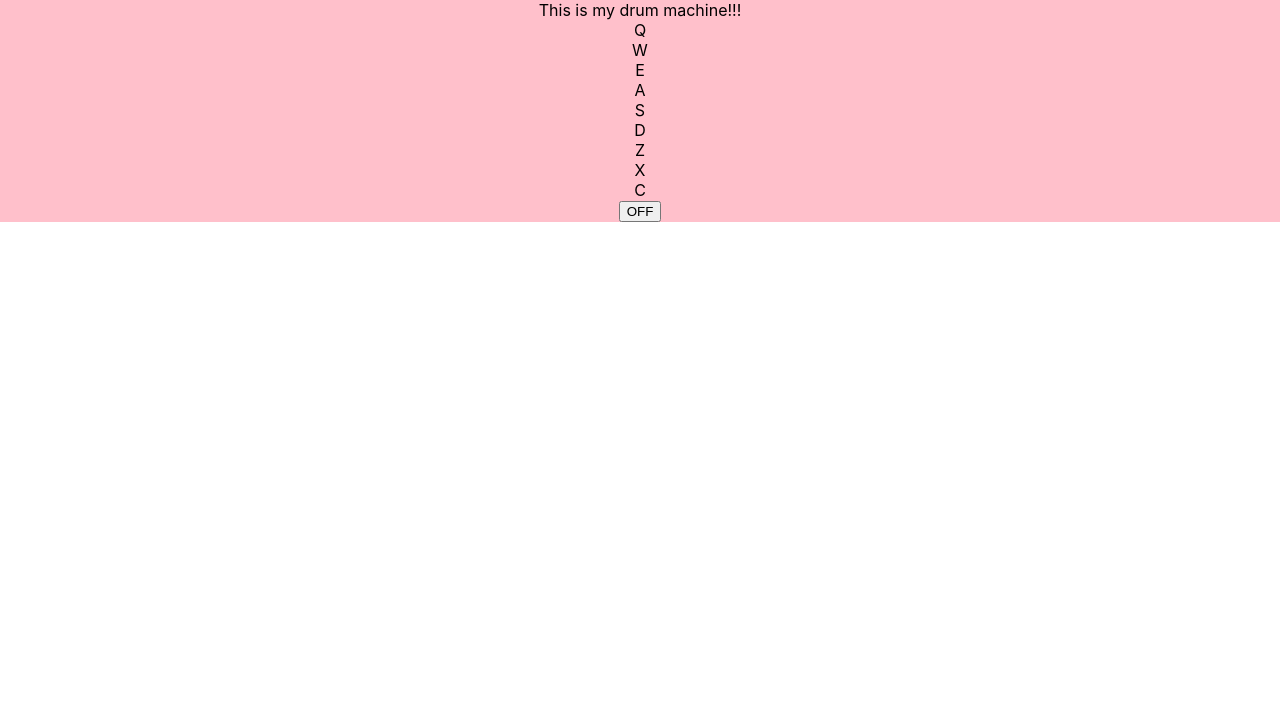
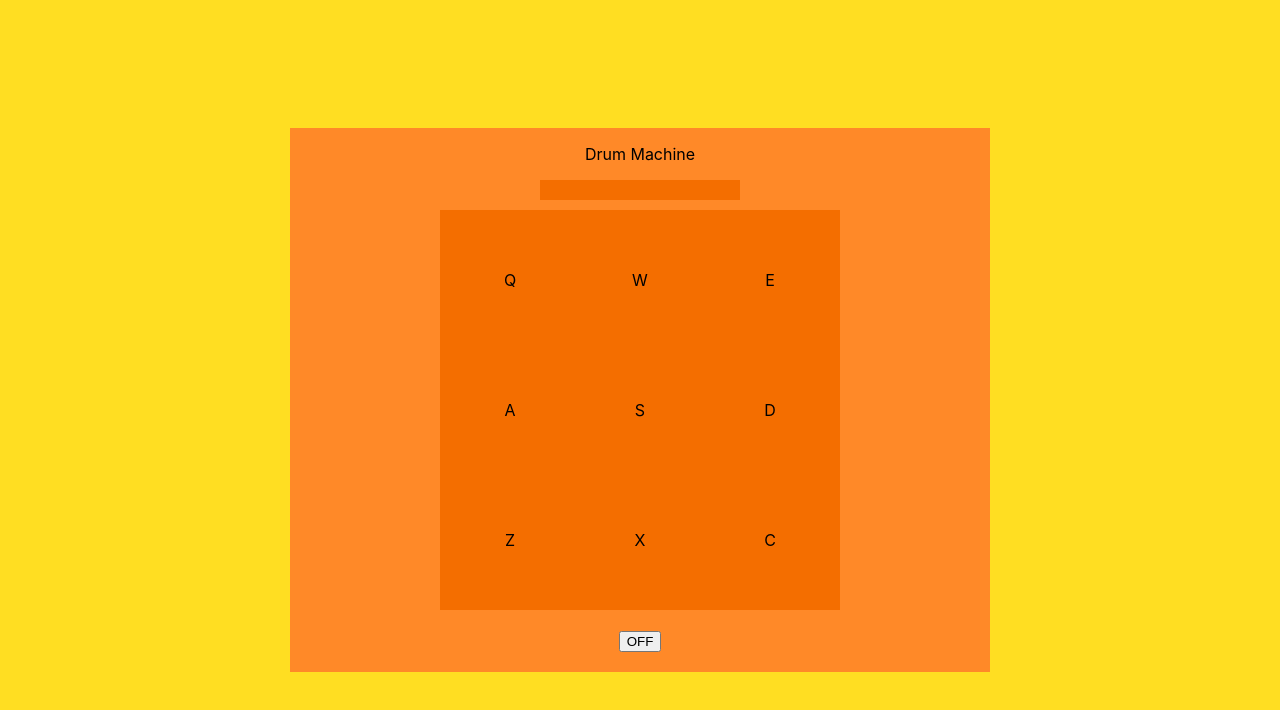
Before and after one commit to HelenHMaher/drum-machine, a React (Create React App) app: page / in a window 1280 px wide. Shown: the top 710 px of the page. Built offline with nearby package versions, Linux system fonts and the light colour scheme.

Commit message:
basic scss structure

```diff
--- a/src/App.js
+++ b/src/App.js
@@ -149,12 +149,12 @@ class SingleDrumPad extends React.Component {
         onClick={this.playSound}
         style={this.state.style}
       >
+        {this.props.keyLetter}
         <audio
           src={this.props.url}
           id={this.props.keyLetter}
           className="clip"
         ></audio>
-        {this.props.keyLetter}
       </div>
     );
   }
@@ -203,16 +203,20 @@ class App extends React.Component {
   }
   render() {
     return (
-      <div className="App" id="drum-machine" style={this.state.style}>
-        <header className="App-header">
-          <div> This is my drum machine!!!</div>
+      <div className="app" id="drum-machine" style={this.state.style}>
+        <header className="app-header">
+          <p> Drum Machine</p>
         </header>
-        <Display clipname={this.state.display} power={this.state.power} />
-        <div id="drum-pad">
+        <div className="app-display">
+          <Display clipname={this.state.display} power={this.state.power} />
+        </div>
+        <div id="drum-pad" className="drum-pad-set">
           <DrumPadSet
             updateDisplay={this.updateDisplay}
             power={this.state.power}
           />
+        </div>
+        <div className="power-button">
           <PowerButton
             power={this.state.power}
             onClick={this.handlePowerClick}
--- a/src/_App.scss
+++ b/src/_App.scss
@@ -1,8 +1,11 @@
-$darkMain: black;
-$lightMain: white;
-$darkAccent: grey;
-$lightAccent: pink;
-$warning: orange;
+$darkMain: #000000;
+$lightMain: #ffffff;
+$darkAccent: #ffde22;
+$lightAccent: #ff8928;
+$warning: #ff414e;
+
+$padWidth: 120px;
+$padHeight: 120px;
 
 :export {
   darkMain: $darkMain;
@@ -12,7 +15,53 @@ $warning: orange;
   warning: $warning;
 }
 
-.App {
+#root {
+  display: flex;
+  height: 100vh;
+  justify-content: center;
+  align-items: center;
+  background: $darkAccent;
+}
+
+.app {
   text-align: center;
   background: $lightAccent;
+  width: 700px;
+  display: block;
+  align-items: center;
+  .app-display {
+    height: 20px;
+    width: 200px;
+    margin: 0 auto;
+    background: darken($lightAccent, 10%);
+  }
+  .power-button {
+    margin: 20px;
+  }
+  .drum-pad-set {
+    background: darken($lightAccent, 10%);
+    display: flex;
+    flex-wrap: wrap;
+    justify-content: center;
+    align-items: center;
+    align-content: center;
+    margin: 10px auto;
+    width: $padWidth * 3 + 40;
+    height: $padHeight * 3 + 40;
+    .drum-pad {
+      width: $padWidth;
+      height: $padHeight;
+      cursor: pointer;
+      margin: 5px;
+      display: flex;
+      align-items: center;
+      justify-content: center;
+    }
+  }
 }
+
+@media screen and (max-width: 650px) {
+  .app {
+    transform: scale(0.6);
+  }
+}
```
